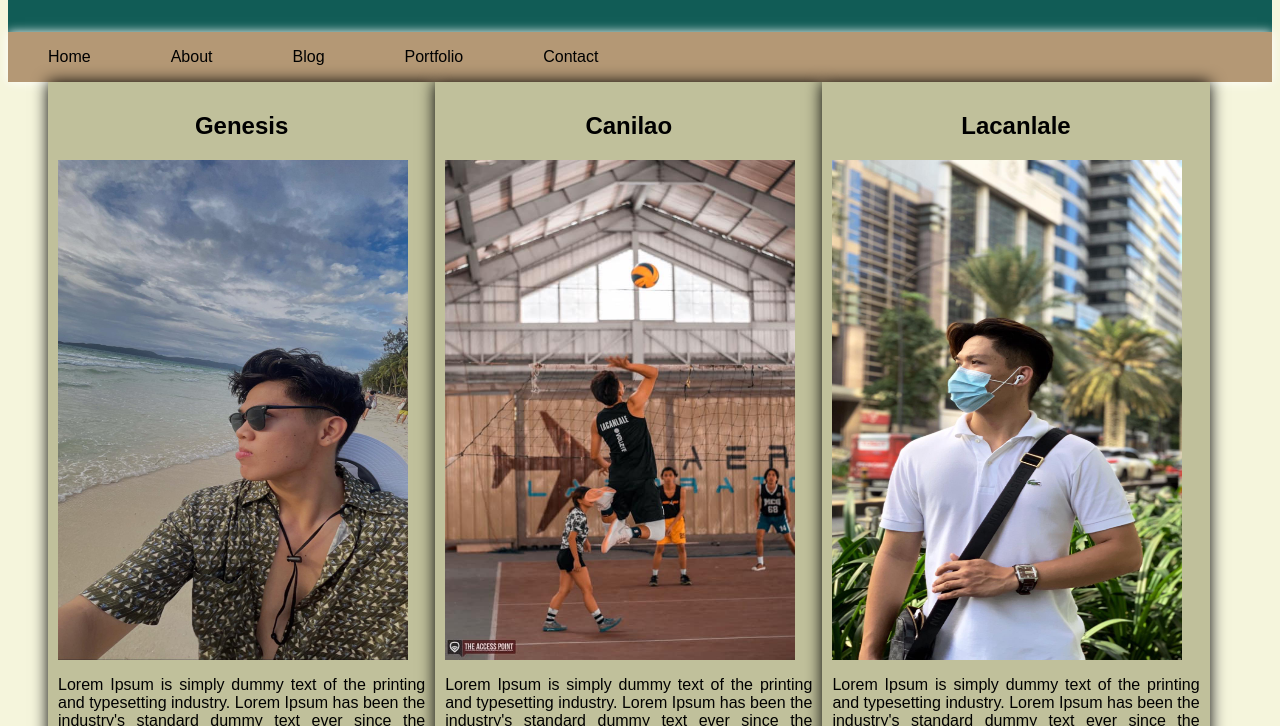
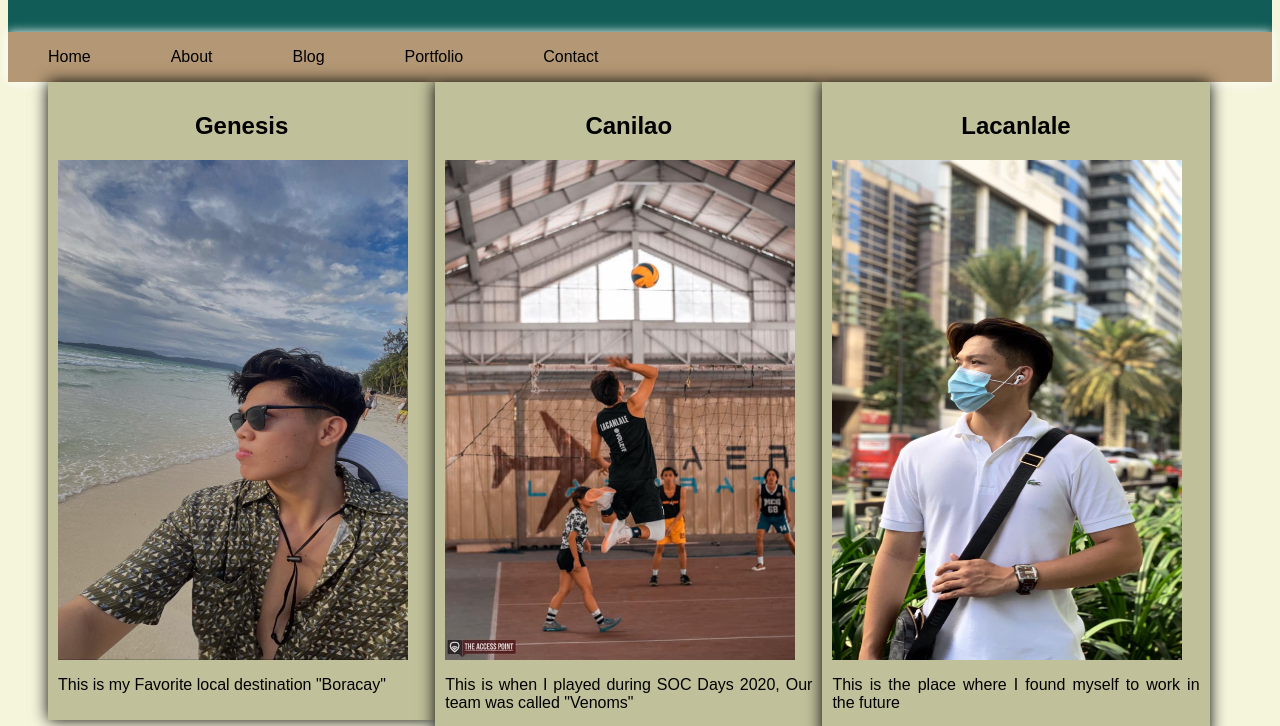
Before and after one commit to GenesisLacanlale/Profile, a plain HTML site: page index.html in a window 1280 px wide. Shown: the part 74-800 px from the top of the page. Drawn offline with Linux system fonts and the light colour scheme.

Commit message:
Update index.html

```diff
--- a/index.html
+++ b/index.html
@@ -32,7 +32,7 @@
 			<h2 align = 'center'>Genesis </h2>
 			<img src ="images/pic_2.jpg" alt="" height = "500" width="350">
 
-<p>Lorem Ipsum is simply dummy text of the printing and typesetting industry. Lorem Ipsum has been the industry's standard dummy text ever since the 1500s, when an unknown printer took a galley of type and scrambled it to make a type specimen book. It has survived not only five centuries, but also the leap into electronic typesetting, remaining essentially unchanged. </p>
+<p>This is my Favorite local destination "Boracay"</p>
 			</div>
 
 	<div class = 'columnB'>
@@ -40,14 +40,14 @@
 	<img src ="images/pic_vb.jpg" alt="" height = "500" width="350">
 
 
-<p>Lorem Ipsum is simply dummy text of the printing and typesetting industry. Lorem Ipsum has been the industry's standard dummy text ever since the 1500s, when an unknown printer took a galley of type and scrambled it to make a type specimen book. It has survived not only five centuries, but also the leap into electronic typesetting, remaining essentially unchanged. It was popularised in the 1960s with the release of Letraset sheets containing Lorem Ipsum passages, and more recently with desktop publishing software like Aldus PageMaker including versions of Lorem Ipsum. Lorem Ipsum is simply dummy text of the printing and typesetting industry.</p>
+<p>This is when I played during SOC Days 2020, Our team was called "Venoms"</p>
 			</div>
 
 			<div class = 'columnC'>
 			<h2 align = 'center'>Lacanlale</h2>
 			<img src ="images/pic_bgc.jpg" alt="" height = "500" width="350">
 
-<p>Lorem Ipsum is simply dummy text of the printing and typesetting industry. Lorem Ipsum has been the industry's standard dummy text ever since the 1500s, when an unknown printer took a galley of type and scrambled it to make a type specimen book. It has survived not only five centuries, but also the leap into electronic typesetting, remaining essentially unchanged. </p>
+<p>This is the place where I found myself to work in the future</p>
 
       </div>
 
```
